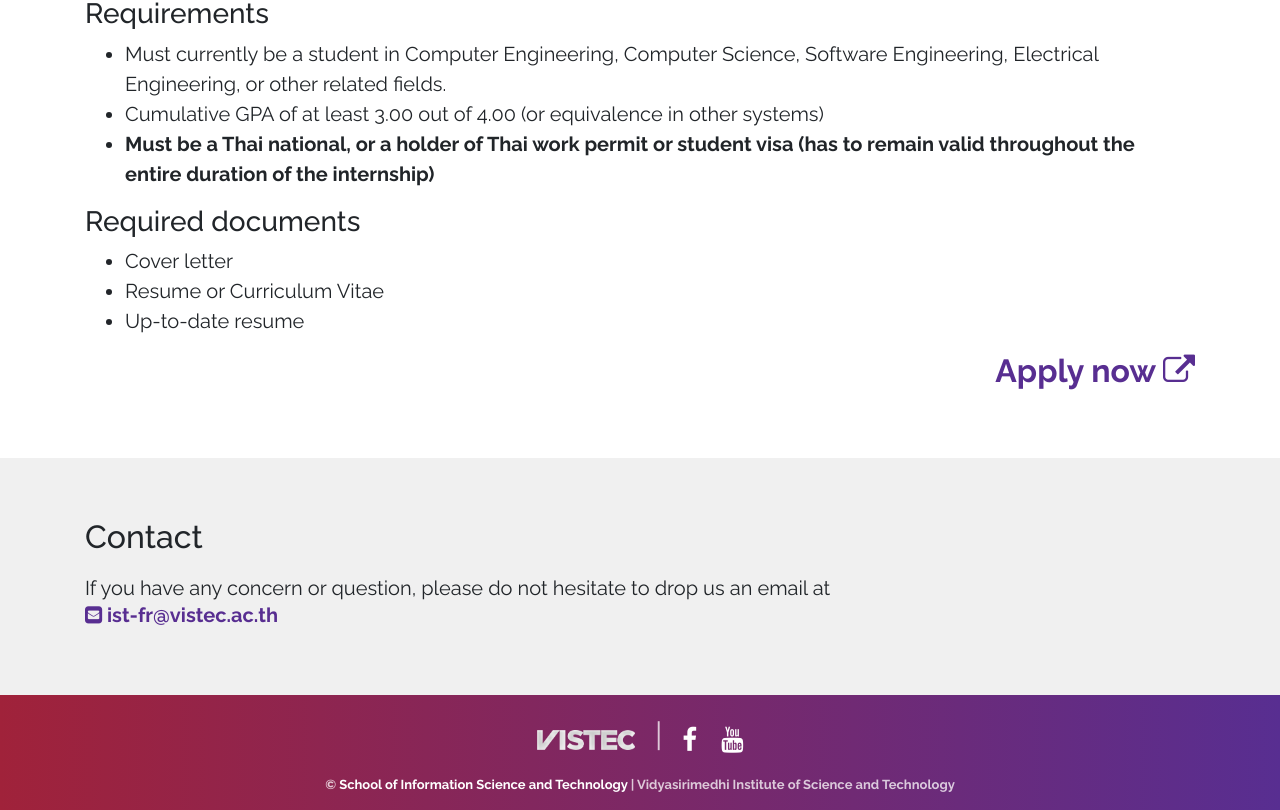
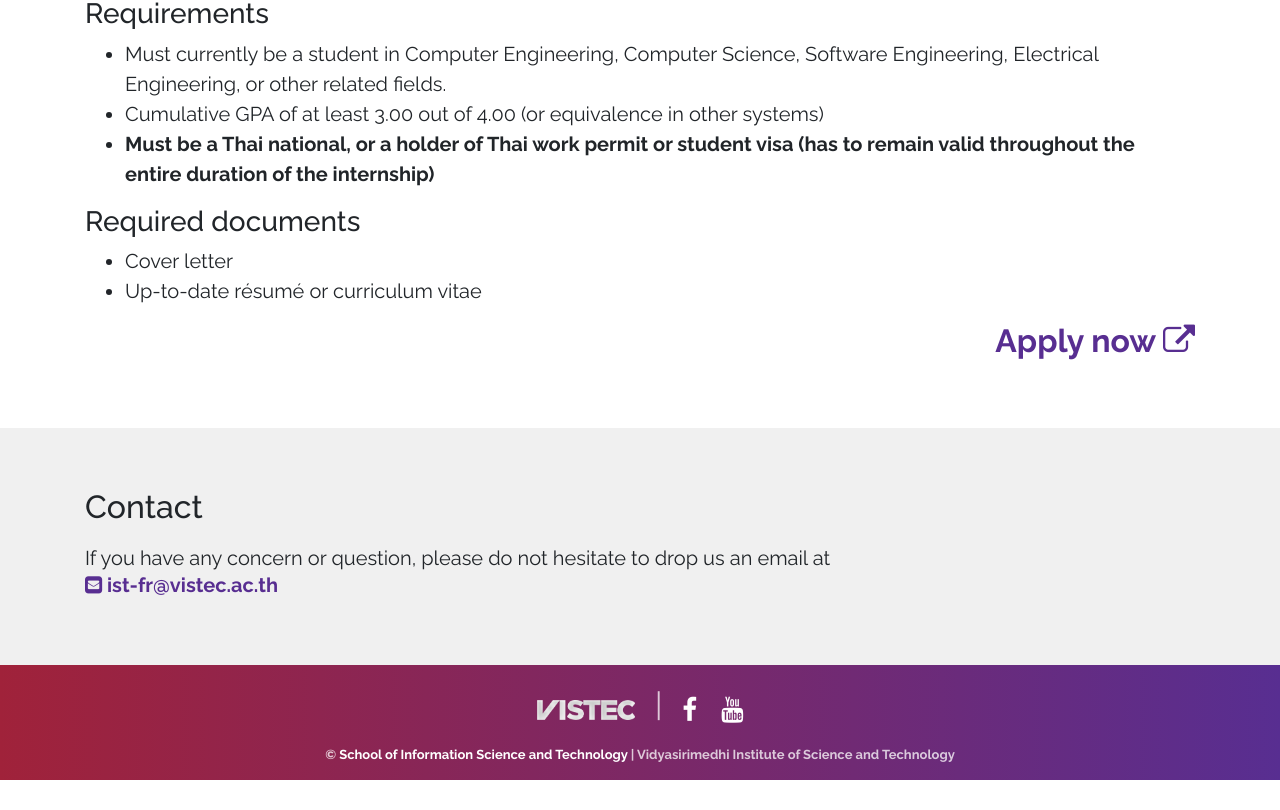
Before and after one commit to gc-vistec/gc-vistec.github.io, a Vue app: page / in a window 1280 px wide. Shown: the part 3506-4316 px from the top of the page. After the commit the page ends 4286 px from the top, so only its background shows below. Built offline with nearby package versions, Linux system fonts and the light colour scheme; what vue-scrollactive, vuetable-2 would draw is missing.

Commit message:
Correct information in Application component

```diff
--- a/src/components/Home/Application.vue
+++ b/src/components/Home/Application.vue
@@ -26,10 +26,7 @@
               Cover letter
             </li>
             <li>
-              Resume or Curriculum Vitae
-            </li>
-            <li>
-              Up-to-date resume
+              Up-to-date résumé or curriculum vitae
             </li>
           </ul>
         </div>
```
